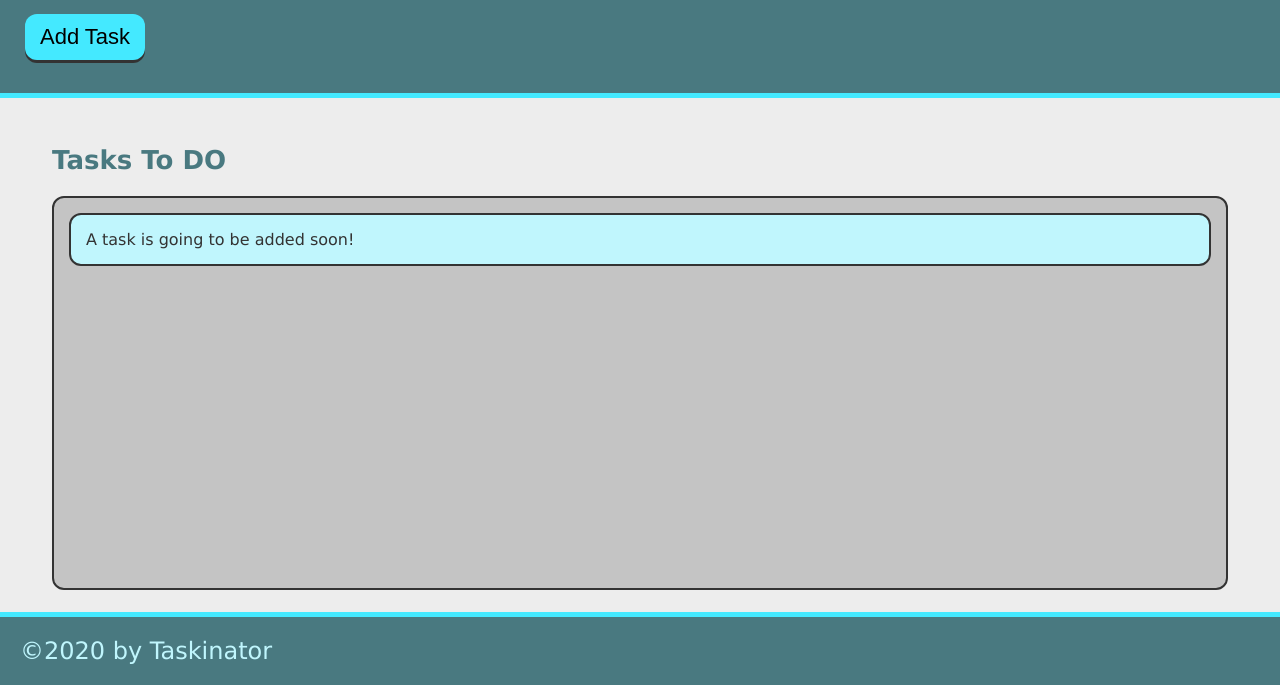
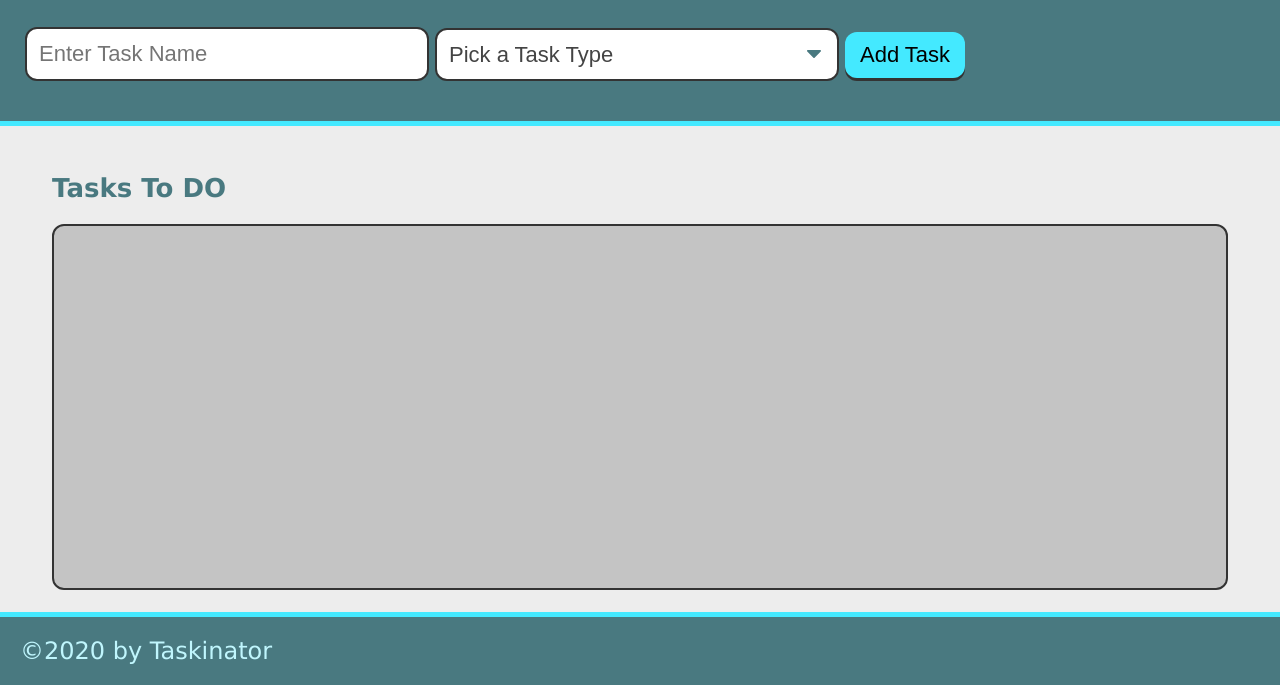
Before and after one commit to avazque008/taskinator, a plain HTML site: page index.html in a window 1280 px wide. Shown: the part 115-800 px from the top of the page. Drawn offline with Linux system fonts and the light colour scheme.

Commit message:
added task form in HTML

```diff
--- a/index.html
+++ b/index.html
@@ -15,7 +15,22 @@
         <p>
             Click the button below to add a new task!
         </p>
-        <button class="btn" id="save-task">Add Task</button>
+        <form id="task-form">
+            <div class="form-group">
+                <input type="text" name="task-name" class="text-input" placeholder="Enter Task Name" />
+            </div>
+            <div class="form-group">
+                <select name="task-type" class="select-dropdown">
+                    <option value="" disabled selected>Pick a Task Type</option>
+                    <option value="Print">Print</option>
+                    <option value="Web">Web</option>
+                    <option value="Mobile">Mobile</option>
+                </select>
+            </div>
+            <div class="form-group">
+                <button class="btn" id="save-task" type="submit">Add Task</button>
+            </div>
+        </form>
     </header>
     <main class="page-content">
         <section class="task-list-wrapper">
@@ -23,9 +38,6 @@
                 Tasks To DO
             </h2>
             <ul class="task-list" id="tasks-to-do">
-                <li class="task-item">
-                    A task is going to be added soon!
-                </li>
             </ul>
         </section>
     </main>
```
